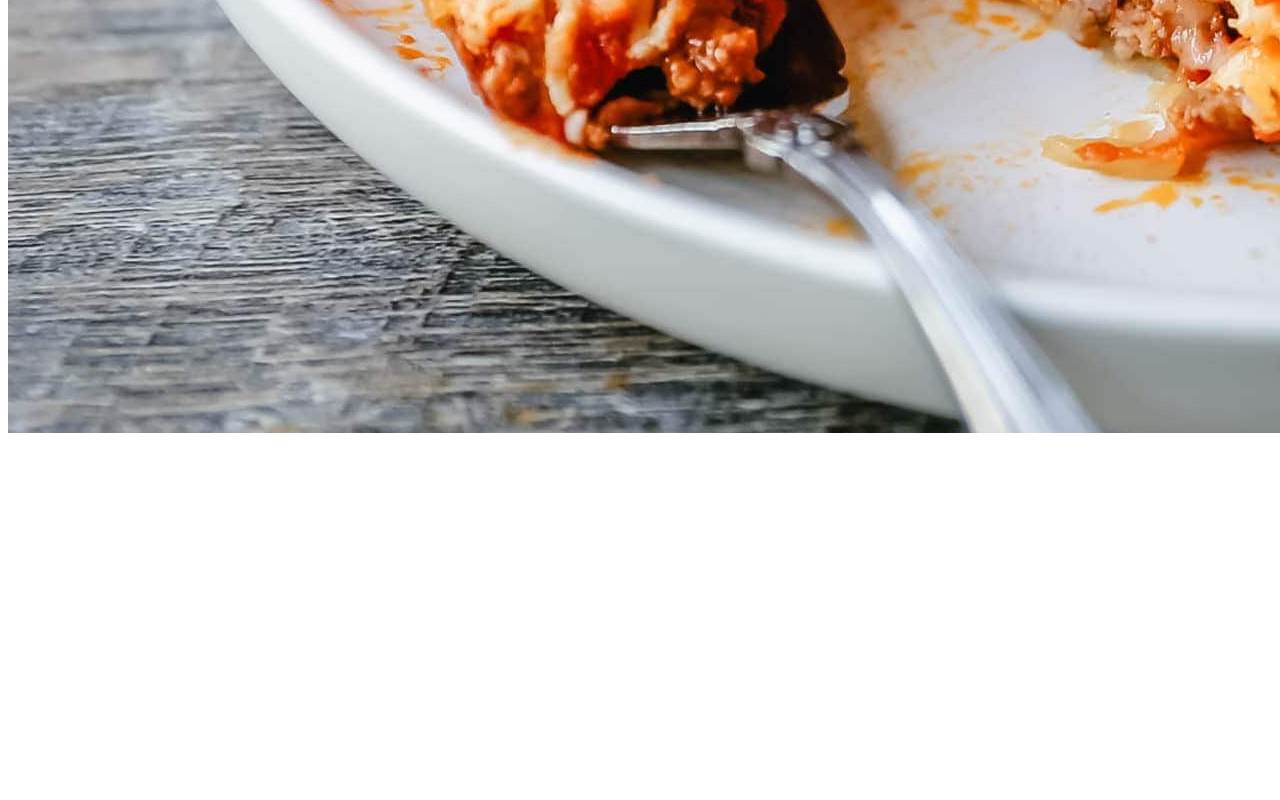
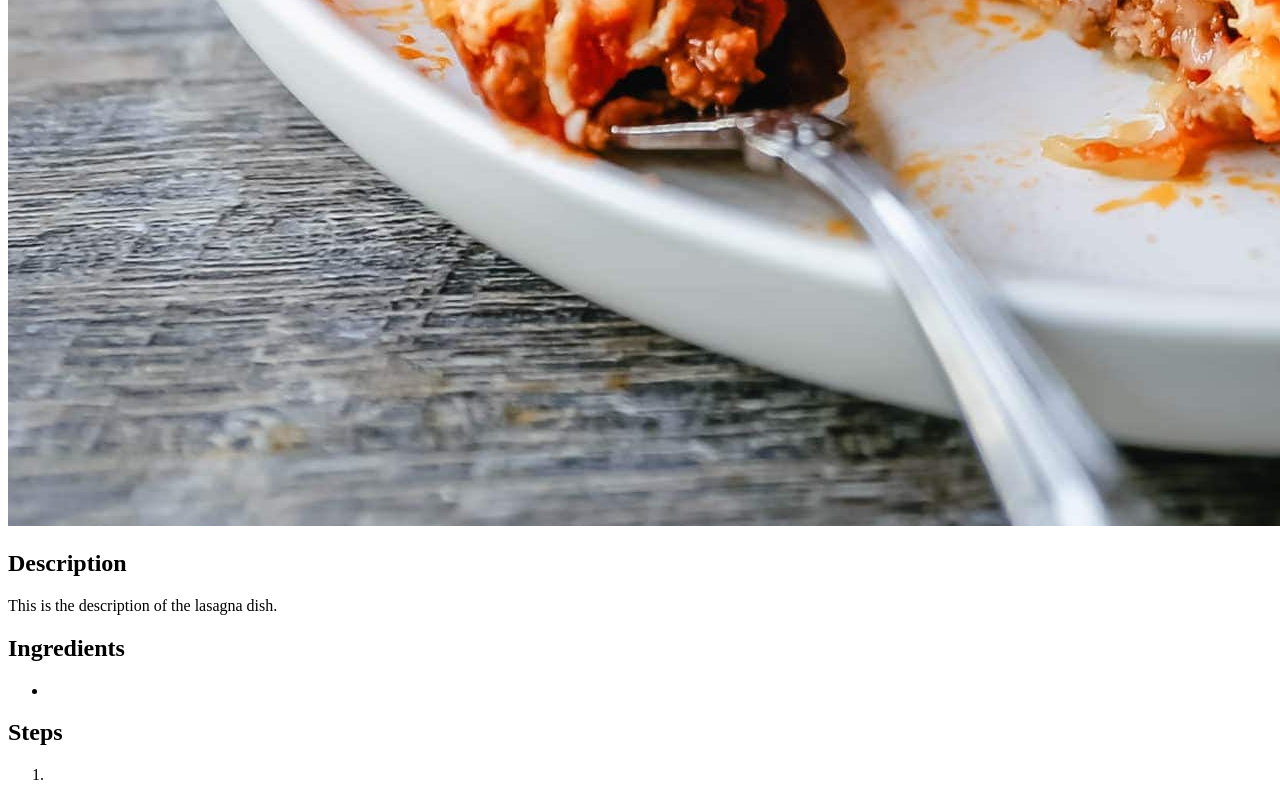
Before and after one commit to tasluder/odin-recipes, a plain HTML site: page recipes/lasagna.html in a window 1280 px wide. Shown: the part 1092-1892 px from the top of the page. Before the commit the page ends 1630 px from the top, so only its background shows below. Drawn offline with Linux system fonts and the light colour scheme.

Commit message:
add list structure to lasagna.html as template for others

```diff
--- a/recipes/lasagna.html
+++ b/recipes/lasagna.html
@@ -8,5 +8,15 @@
 <body>
     <h1>Lasagna</h1>
     <img src="../images/Classic-Lasagna.jpg" alt="lasagna on a plate">
+    <h2>Description</h2>
+    <p>This is the description of the lasagna dish.</p>
+    <h2>Ingredients</h2>
+    <ul>
+        <li></li>
+    </ul>
+    <h2>Steps</h2>
+    <ol>
+        <li></li>
+    </ol>
 </body>
 </html>
```
